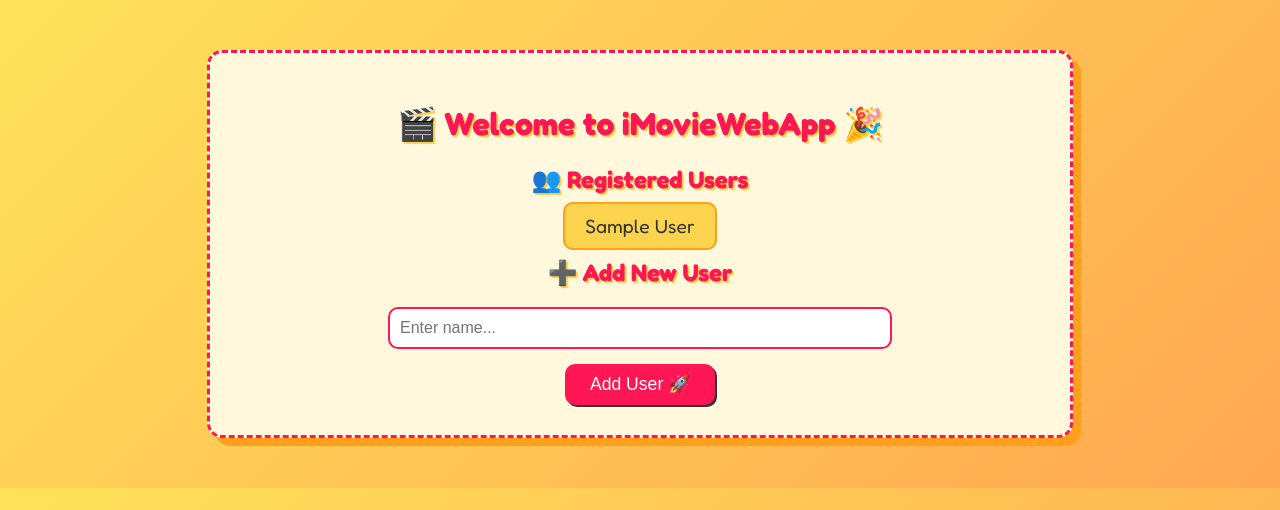
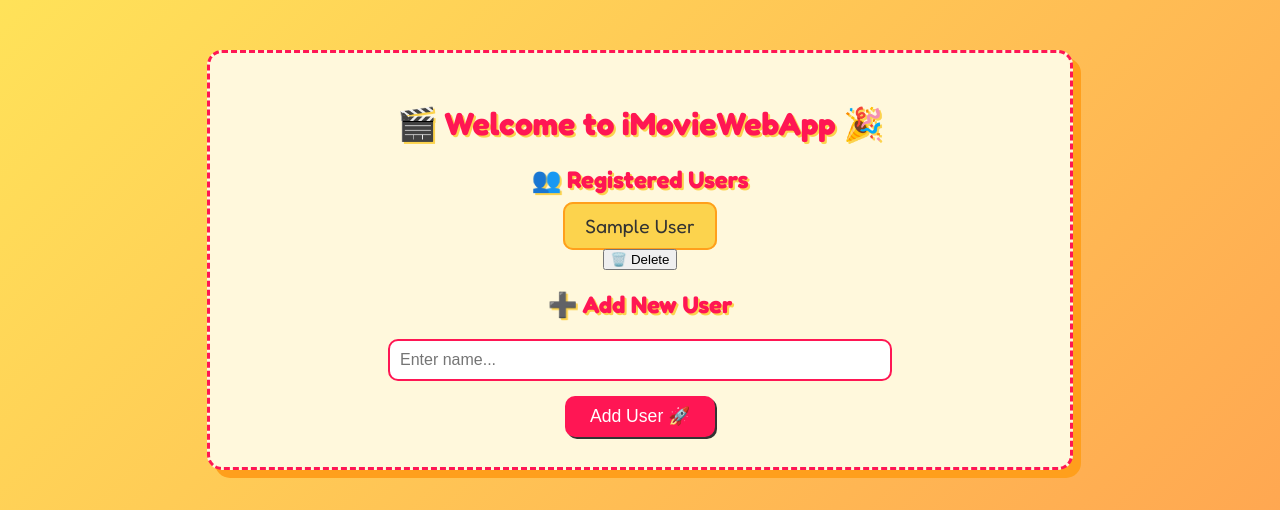
Before and after one commit to Mister-Calvin/MoviWebApp, a Flask app: page / in a window 1280 px wide. Shown: the top 510 px of the page. Run offline with Flask 3, Linux system fonts and the light colour scheme; tables that the repository leaves empty hold one stand-in row (values such as "Sample post").

Commit message:
Add delete functionality for users with route, button, and data manager method

```diff
--- a/app.py
+++ b/app.py
@@ -76,6 +76,11 @@ def update_movie(user_id, movie_id):
 
     return redirect(url_for('list_movies', user_id=user_id))
 
+@app.route('/users/<int:user_id>/delete', methods=['POST'])
+def delete_user(user_id):
+    data_manager.delete_user(user_id)
+    return redirect('/')
+
 
 
 if __name__ == '__main__':
--- a/data_manager.py
+++ b/data_manager.py
@@ -8,6 +8,14 @@ class DataManager():
 
     def get_users(self):
         return User.query.all()
+
+    def delete_user(self, user_id):
+        user = User.query.get(user_id)
+        if user:
+            for movie in user.movies:
+                db.session.delete(movie)
+            db.session.delete(user)
+            db.session.commit()
 
     def get_movies(self, user_id):
         return Movie.query.filter_by(user_id=user_id).all()
--- a/templates/index.html
+++ b/templates/index.html
@@ -13,6 +13,9 @@
     <ul class="user-list">
         {% for user in users %}
             <li><a href="/users/{{ user.id }}/movies">{{ user.name }}</a></li>
+        <form action="{{ url_for('delete_user', user_id=user.id) }}" method="POST" style="display:inline;">
+    <button type="submit" onclick="return confirm('User wirklich löschen?')">🗑️ Delete</button>
+</form>
         {% endfor %}
     </ul>
 
```
